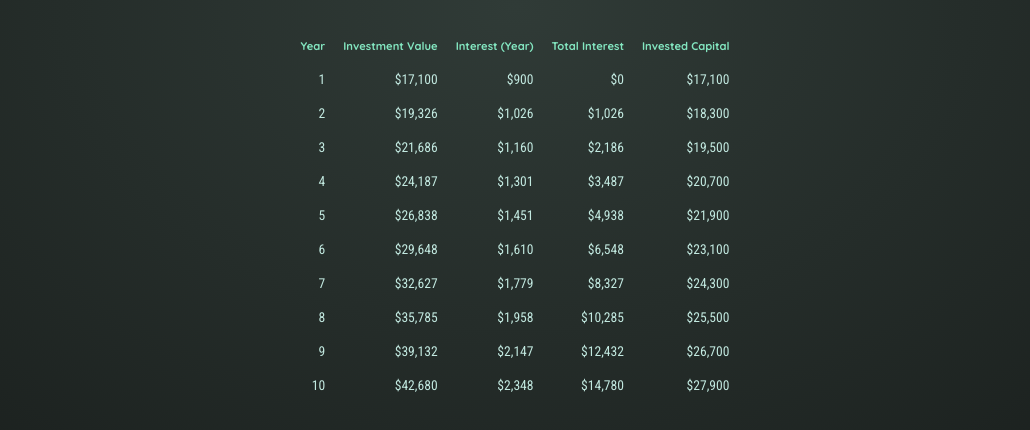
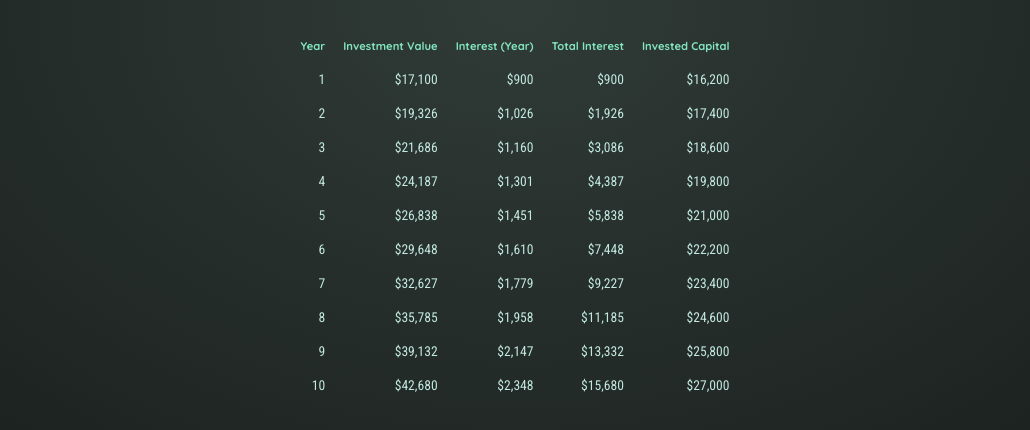
Before and after one commit to FridaSvanberg/Investment-Calculator, a React (Vite) app: page / in a window 1280 px wide. Shown: the part 446-876 px from the top of the page, without its empty margins (125-1155 px from the left). Built offline with nearby package versions, Linux system fonts and the light colour scheme.

Commit message:
Fix miscalculation and add message if annualData >= 1

```diff
--- a/src/App.jsx
+++ b/src/App.jsx
@@ -11,6 +11,8 @@ function App() {
     expectedReturn: 6,
     duration: 10,
   });
+
+  const inputIsValid = userInput.duration >= 1;
 
   const resultData = calculateInvestmentResults(userInput);
 
@@ -27,7 +29,12 @@ function App() {
     <>
       <Header />
       <UserInput onChangeInput={handleChange} userInput={userInput} />
-      <Results userInput={userInput} annualData={resultData} />
+      {!inputIsValid && (
+        <p className="center">yeah. {userInput.duration} years?</p>
+      )}
+      {inputIsValid && (
+        <Results userInput={userInput} annualData={resultData} />
+      )}
     </>
   );
 }
--- a/src/components/Results.jsx
+++ b/src/components/Results.jsx
@@ -1,7 +1,9 @@
 import { calculateInvestmentResults, formatter } from '../util/investment';
 export default function Results({ annualData }) {
   const initialInvestment =
-    annualData[0].valueEndOfYear - annualData[0].annualInvestment;
+    annualData[0].valueEndOfYear -
+    annualData[0].interest -
+    annualData[0].annualInvestment;
   return (
     <table id="result">
       <thead>
--- a/src/components/UserInput.jsx
+++ b/src/components/UserInput.jsx
@@ -43,6 +43,7 @@ export default function UserInput({ onChangeInput, userInput }) {
             <input
               type="number"
               required
+              min={1}
               value={userInput.duration}
               onChange={(event) =>
                 onChangeInput('duration', event.target.value)
```
